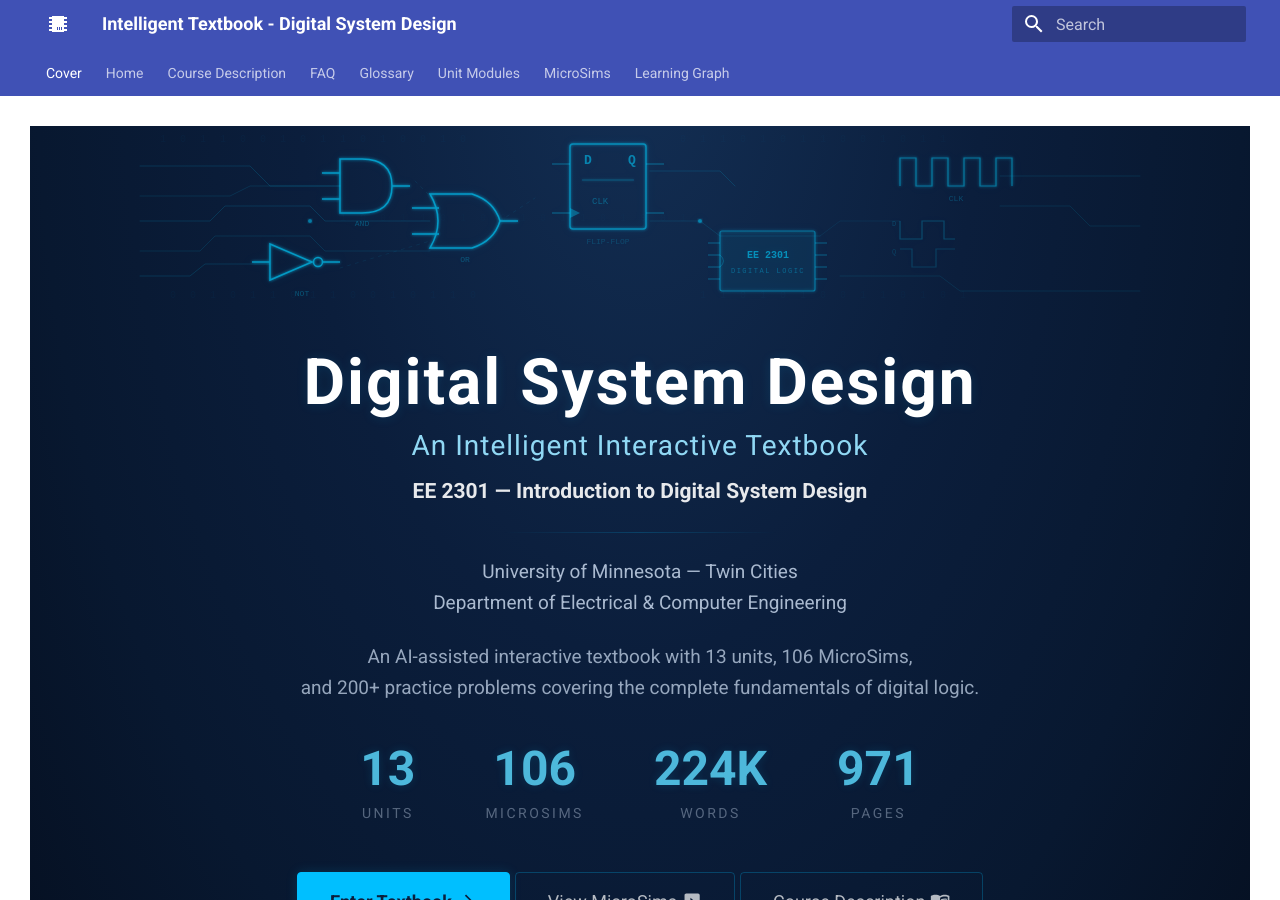
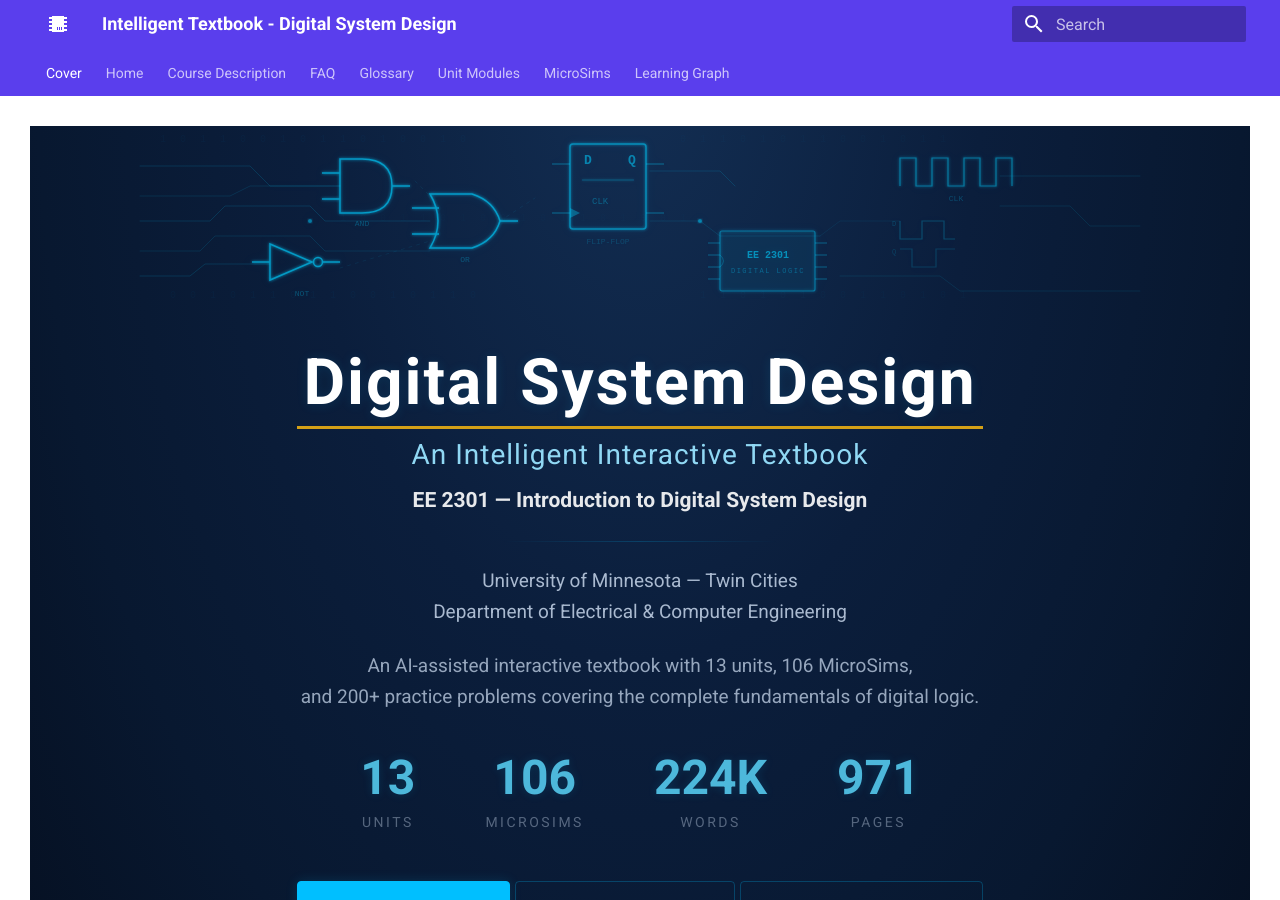
Before and after one commit to Nati-123/intelligent-textbook-ee2301, an MkDocs documentation site: the page built from docs/index.md, in a window 1280 px wide and 900 px high. Built offline with MkDocs 1.6.1 and Material for MkDocs 9.7.7, drawn with Linux system fonts in a browser that asks for light colours.

Commit message:
Apply purple/gold theme to all headings, nav, tabs, and links
- Override Material CSS variables with purple #5A3EED / gold #D4A017
- H1: purple with gold underline, H2: purple, H3/H4: light purple
- Top header bar and nav tabs: purple background
- Active sidebar link: purple, hover: gold
- Content links: purple, hover: gold
- Update palette from indigo to deep purple/amber
- Update solution-toggle fallback colors from indigo to purple
- Bump extra.css to v=18

Co-Authored-By: Claude Opus 4.6 <noreply@anthropic.com>

```diff
--- a/docs/stylesheets/extra.css
+++ b/docs/stylesheets/extra.css
@@ -1,3 +1,71 @@
+/* ===== PURPLE / GOLD THEME OVERRIDES ===== */
+
+:root {
+  --md-primary-fg-color: #5A3EED;
+  --md-primary-fg-color--light: #7A5CFF;
+  --md-primary-fg-color--dark: #4527A0;
+  --md-primary-bg-color: #ffffff;
+  --md-primary-bg-color--light: #F6F1FF;
+  --md-accent-fg-color: #D4A017;
+  --md-accent-fg-color--transparent: rgba(212, 160, 23, 0.1);
+}
+
+/* --- Page headings: purple with gold underline on H1 --- */
+.md-typeset h1 {
+  color: #5A3EED;
+  font-weight: 700;
+  border-bottom: 3px solid #D4A017;
+  padding-bottom: 0.3rem;
+}
+
+.md-typeset h2 {
+  color: #5A3EED;
+  font-weight: 600;
+}
+
+.md-typeset h3 {
+  color: #7A5CFF;
+  font-weight: 600;
+}
+
+.md-typeset h4 {
+  color: #7A5CFF;
+}
+
+/* --- Navigation tabs (top bar) --- */
+.md-tabs {
+  background-color: #5A3EED;
+}
+
+.md-tabs__link--active,
+.md-tabs__link:hover {
+  color: #D4A017 !important;
+}
+
+/* --- Sidebar nav links --- */
+.md-nav__link--active {
+  color: #5A3EED !important;
+  font-weight: 600;
+}
+
+.md-nav__link:hover {
+  color: #D4A017 !important;
+}
+
+/* --- Top header bar --- */
+.md-header {
+  background-color: #5A3EED;
+}
+
+/* --- Content links --- */
+.md-typeset a {
+  color: #5A3EED;
+}
+
+.md-typeset a:hover {
+  color: #D4A017;
+}
+
 /* ===== FULL-PAGE COVER ===== */
 .md-typeset .cover-page {
   background: radial-gradient(ellipse at 50% -10%, #132f54 0%, #0B1E3C 40%, #081830 70%, #050e1e 100%);
@@ -831,10 +899,10 @@
   align-items: center;
   gap: 0.4rem;
   padding: 0.45rem 1rem;
-  border: 2px solid var(--md-primary-fg-color, #3f51b5);
+  border: 2px solid var(--md-primary-fg-color, #5A3EED);
   border-radius: 6px;
   background: transparent;
-  color: var(--md-primary-fg-color, #3f51b5);
+  color: var(--md-primary-fg-color, #5A3EED);
   font-size: 0.82rem;
   font-weight: 600;
   cursor: pointer;
@@ -842,7 +910,7 @@
 }
 
 .solution-toggle:hover {
-  background: var(--md-primary-fg-color, #3f51b5);
+  background: var(--md-primary-fg-color, #5A3EED);
   color: #fff;
 }
 
@@ -851,7 +919,7 @@
 }
 
 .solution-toggle--open {
-  background: var(--md-primary-fg-color, #3f51b5);
+  background: var(--md-primary-fg-color, #5A3EED);
   color: #fff;
 }
 
@@ -863,8 +931,8 @@
 .solution-content {
   margin-top: 0.75rem;
   padding: 1rem 1.2rem;
-  border-left: 4px solid var(--md-primary-fg-color, #3f51b5);
-  background: rgba(63, 81, 181, 0.04);
+  border-left: 4px solid var(--md-primary-fg-color, #5A3EED);
+  background: rgba(90, 62, 237, 0.04);
   border-radius: 0 6px 6px 0;
   animation: solutionSlideIn 0.3s ease;
 }
--- a/mkdocs.yml
+++ b/mkdocs.yml
@@ -13,8 +13,8 @@ theme:
     - content.tabs.link
   palette:
     - scheme: default
-      primary: indigo
-      accent: indigo
+      primary: deep purple
+      accent: amber
   icon:
     logo: material/chip
 
@@ -37,7 +37,7 @@ markdown_extensions:
       emoji_generator: !!python/name:material.extensions.emoji.to_svg
 
 extra_css:
-  - stylesheets/extra.css?v=17
+  - stylesheets/extra.css?v=18
   - stylesheets/audio-player.css?v=1
   - stylesheets/quiz.css?v=3
 
```
